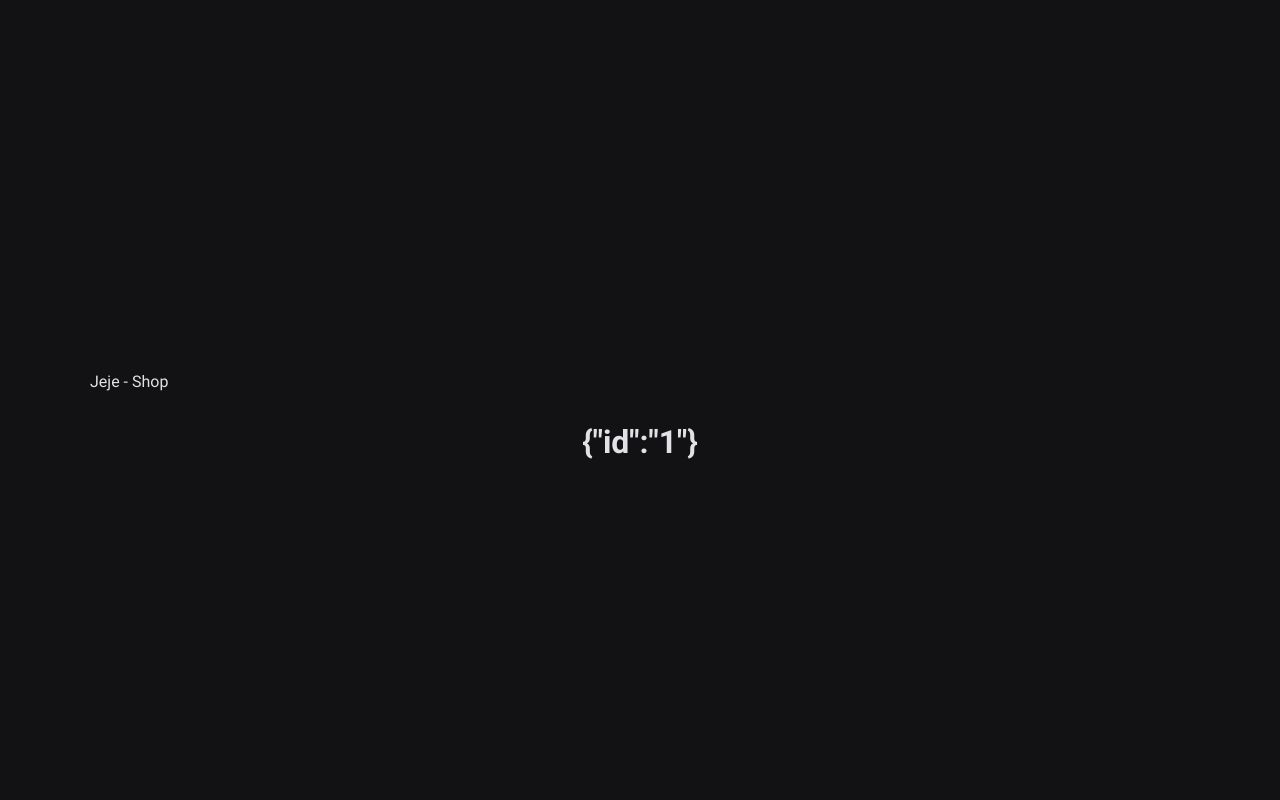
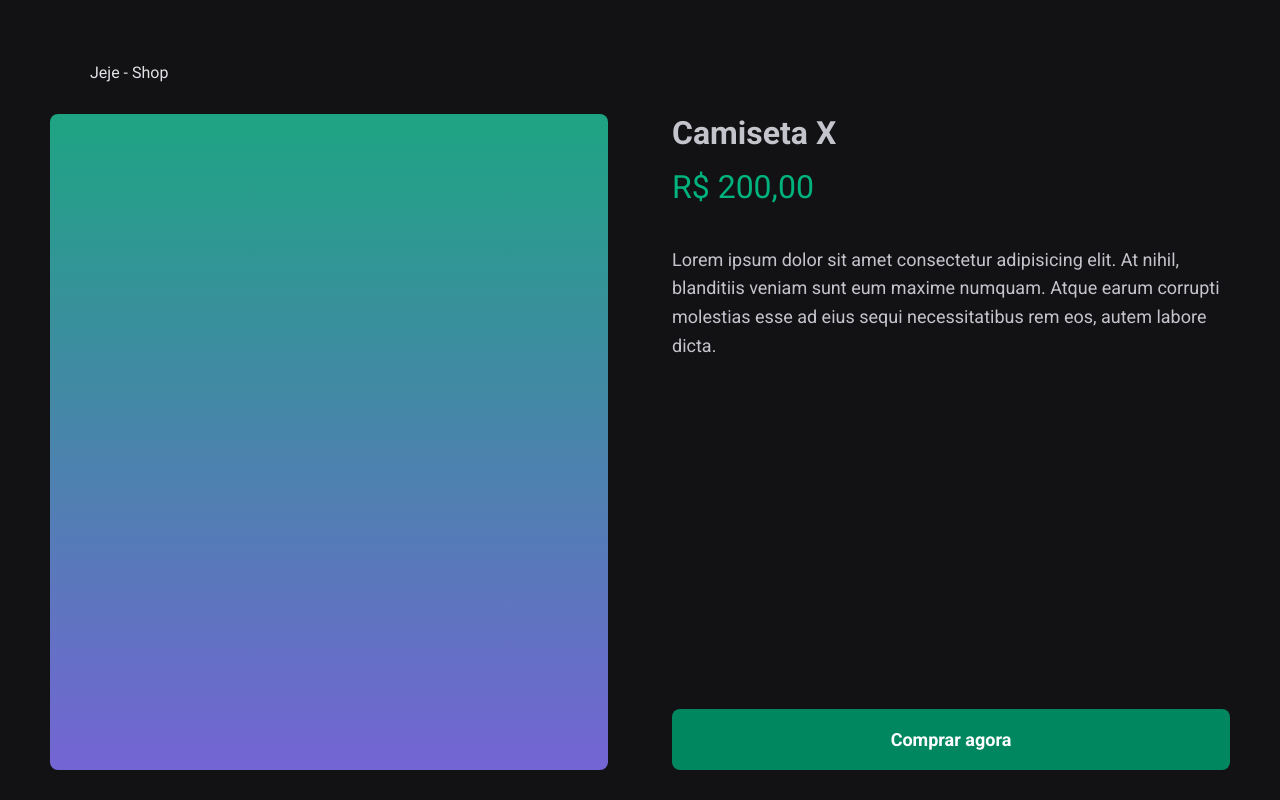
Before and after one commit to jeffersonbraster/miniStore-ignite, a Next.js app: page /product/1 in a window 1280 px wide. Built offline with nearby package versions, Linux system fonts and the light colour scheme.

Commit message:
estilizando a pagina de produto

```diff
--- a/src/pages/product/[id].tsx
+++ b/src/pages/product/[id].tsx
@@ -1,11 +1,30 @@
 import { useRouter } from "next/router";
+import {
+  ImageContainer,
+  ProductContainer,
+  ProductDetails,
+} from "../../styles/pages/product";
 
 export default function Product() {
   const { query } = useRouter();
 
   return (
-    <div>
-      <h1>{JSON.stringify(query)}</h1>
-    </div>
+    <ProductContainer>
+      <ImageContainer></ImageContainer>
+
+      <ProductDetails>
+        <h1>Camiseta X</h1>
+        <span>R$ 200,00</span>
+
+        <p>
+          Lorem ipsum dolor sit amet consectetur adipisicing elit. At nihil,
+          blanditiis veniam sunt eum maxime numquam. Atque earum corrupti
+          molestias esse ad eius sequi necessitatibus rem eos, autem labore
+          dicta.
+        </p>
+
+        <button>Comprar agora</button>
+      </ProductDetails>
+    </ProductContainer>
   );
 }
--- a/src/styles/global.ts
+++ b/src/styles/global.ts
@@ -4,6 +4,7 @@
   "*": {
     margin: 0,
     padding: 0,
+    boxSizing: "border-box",
   },
 
   body: {
--- /dev/null
+++ b/src/styles/pages/product.ts
@@ -0,0 +1,67 @@
+import { styled } from "../index";
+
+export const ProductContainer = styled("main", {
+  display: "grid",
+  gridTemplateColumns: "1fr 1fr",
+  alignItems: "stretch",
+  gap: "4rem",
+  maxWidth: 1180,
+  margin: "0 auto",
+});
+
+export const ImageContainer = styled("div", {
+  width: "100%",
+  maxWidth: 576,
+  height: 656,
+  background: "linear-gradient(180deg, #1ea483 0%, #7465d4 100%)",
+  borderRadius: 8,
+  padding: "0.25rem",
+  display: "flex",
+  alignItems: "center",
+  justifyContent: "center",
+
+  img: {
+    objectFit: "cover",
+  },
+});
+
+export const ProductDetails = styled("div", {
+  display: "flex",
+  flexDirection: "column",
+
+  h1: {
+    fontSize: "$2xl",
+    color: "$gray300",
+  },
+
+  span: {
+    marginTop: "1rem",
+    display: "block",
+    fontSize: "$2xl",
+    color: "$green300",
+  },
+
+  p: {
+    marginTop: "2.5rem",
+    fontSize: "$md",
+    lineHeight: 1.6,
+    color: "$gray300",
+  },
+
+  button: {
+    marginTop: "auto",
+    backgroundColor: "$green500",
+    border: 0,
+    color: "$white",
+    cursor: "pointer",
+    borderRadius: 8,
+    padding: "1.25rem",
+    fontWeight: "bold",
+    fontSize: "$md",
+    transition: "all 0.3s",
+
+    "&:hover": {
+      backgroundColor: "$green300",
+    },
+  },
+});
```
